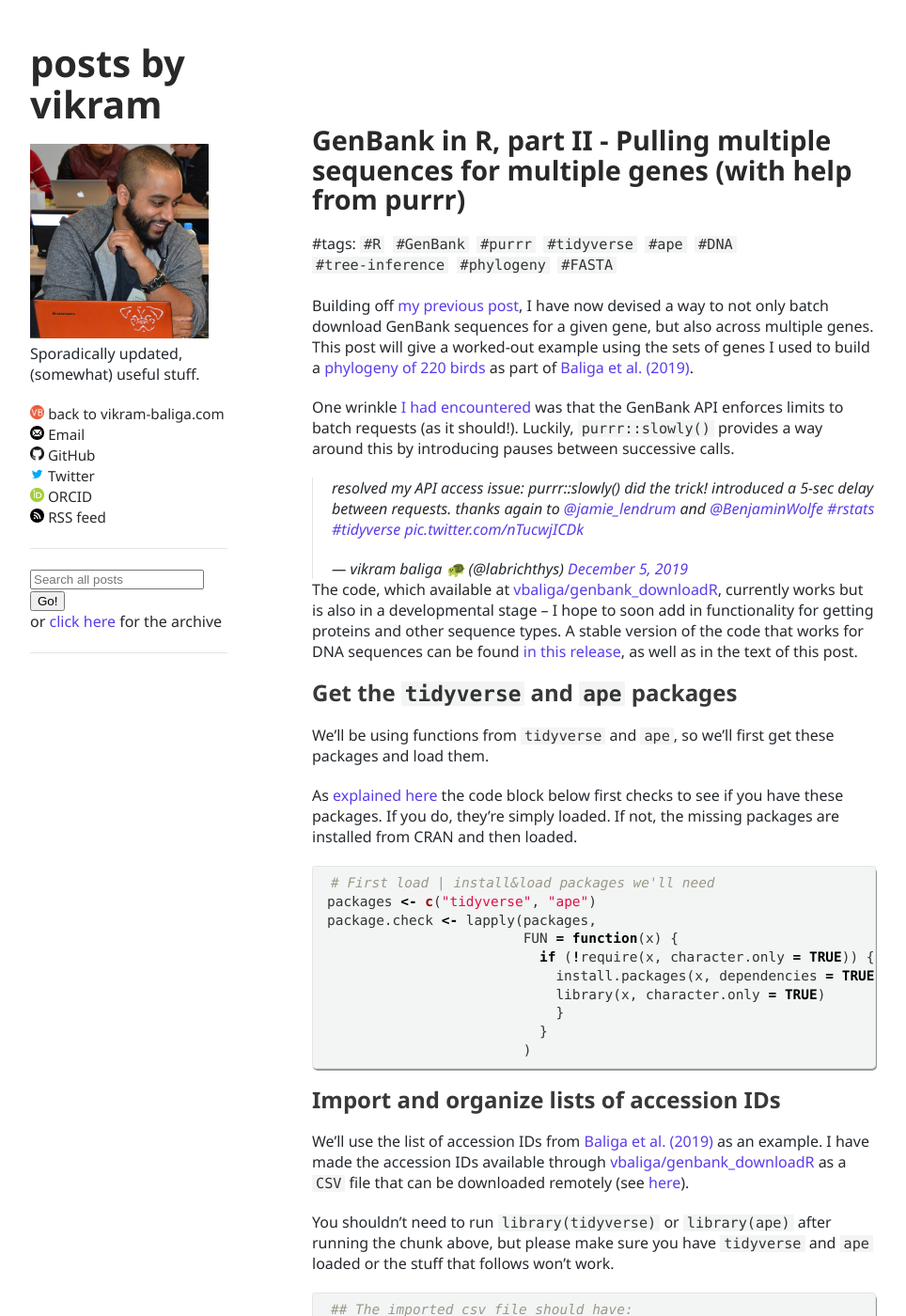
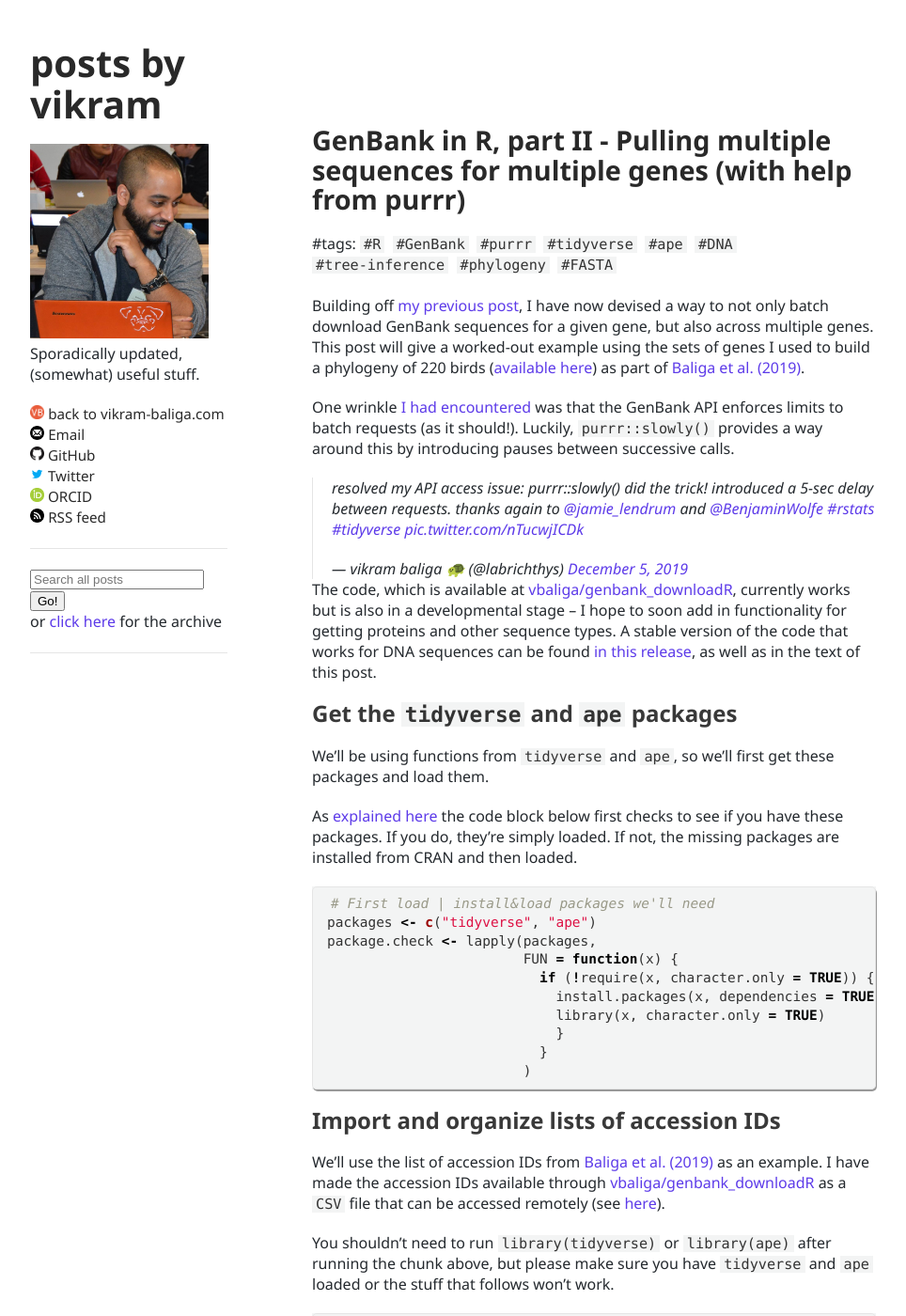
Before and after one commit to vbaliga/vbaliga.github.io, a Jekyll site: the page built from _posts/2019-12-06-multiple-sequences-genes-from-genbank-in-r-purrr.md, in a window 1280 px wide and 1400 px high. Shown: the whole window at 94% size, without its empty margins (158-1122 px from the left). Built offline with Jekyll 4.4.1, drawn with Linux system fonts in a browser that asks for light colours; a script that is not in the unit is left out; comment, search, counter and statistics services are not loaded; some of the changed text lies outside the part shown.

Commit message:
Update 2019-12-06-multiple-sequences-genes-from-genbank-in-r-purrr.md

```diff
--- a/_posts/2019-12-06-multiple-sequences-genes-from-genbank-in-r-purrr.md
+++ b/_posts/2019-12-06-multiple-sequences-genes-from-genbank-in-r-purrr.md
@@ -10,8 +10,8 @@ Building off [my previous
 post](https://vbaliga.github.io/download-genbank-dna-protein-sequences-in-R/),
 I have now devised a way to not only batch download GenBank sequences
 for a given gene, but also across multiple genes. This post will give a
-worked-out example using the sets of genes I used to build a [phylogeny
-of 220 birds](https://www.vikram-baliga.com/data-software-code#trees) as
+worked-out example using the sets of genes I used to build a phylogeny
+of 220 birds ([available here](https://www.vikram-baliga.com/data-software-code#trees)) as
 part of [Baliga et al. (2019)](https://doi.org/10.1126/sciadv.aaw6670).
 
 One wrinkle [I had
@@ -25,7 +25,7 @@ pauses between successive calls.
 
 
 
-The code, which available at
+The code, which is available at
 [vbaliga/genbank\_downloadR](https://github.com/vbaliga/genbank_downloadR),
 currently works but is also in a developmental stage – I hope to soon add in
 functionality for getting proteins and other sequence types. A stable
@@ -64,7 +64,7 @@ package.check <- lapply(packages,
 We’ll use the list of accession IDs from [Baliga et
 al. (2019)](https://doi.org/10.1126/sciadv.aaw6670) as an example. I have made
 the accession IDs available through [vbaliga/genbank\_downloadR](https://github.com/vbaliga/genbank_downloadR)
-as a `CSV` file that can be downloaded remotely (see [here](https://github.com/vbaliga/genbank_downloadR/raw/master/Baliga_et_al_2019_SciAdv_all_genes.csv)).
+as a `CSV` file that can be accessed remotely (see [here](https://github.com/vbaliga/genbank_downloadR/raw/master/Baliga_et_al_2019_SciAdv_all_genes.csv)).
 
 You shouldn’t need to run `library(tidyverse)` or `library(ape)` after
 running the chunk above, but please make sure you have `tidyverse` and
```
Also changed, not shown: other parts of _posts/2019-12-06-multiple-sequences-genes-from-genbank-in-r-purrr.md (+2 -2 lines).
